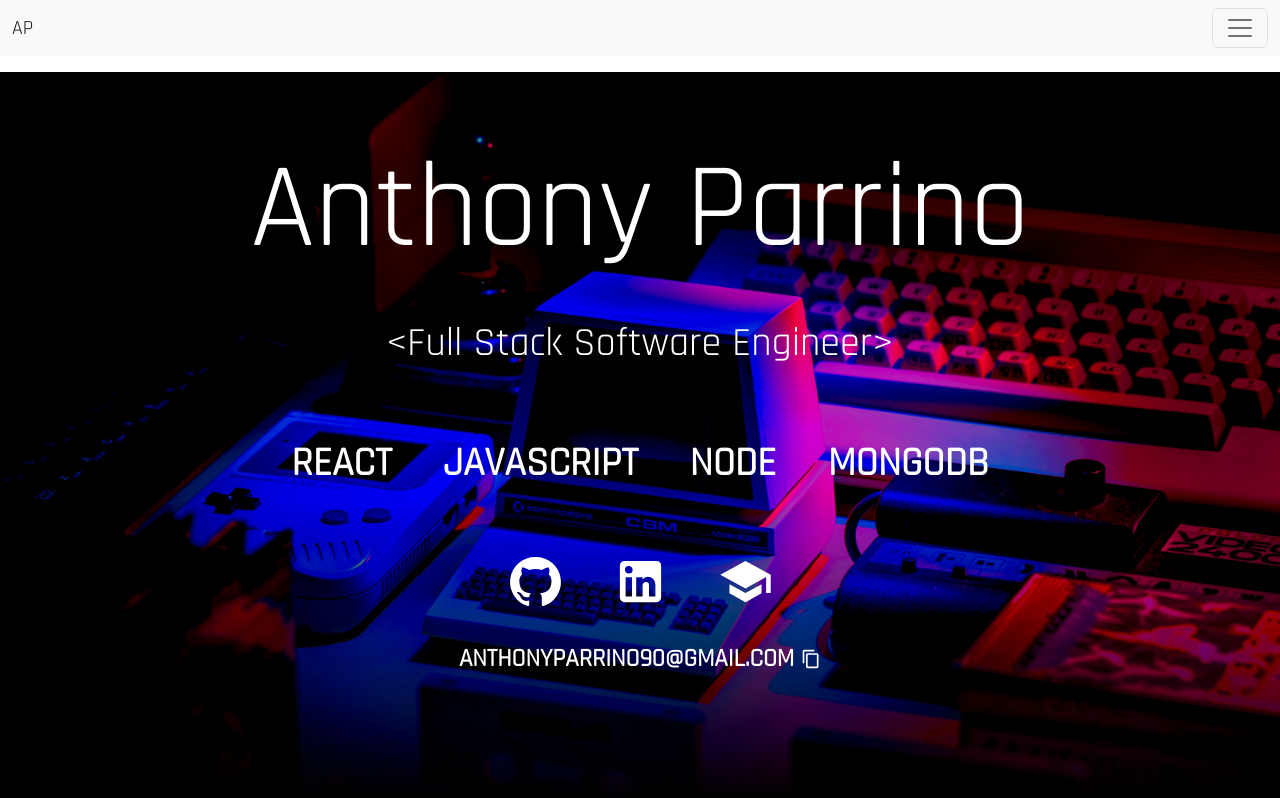
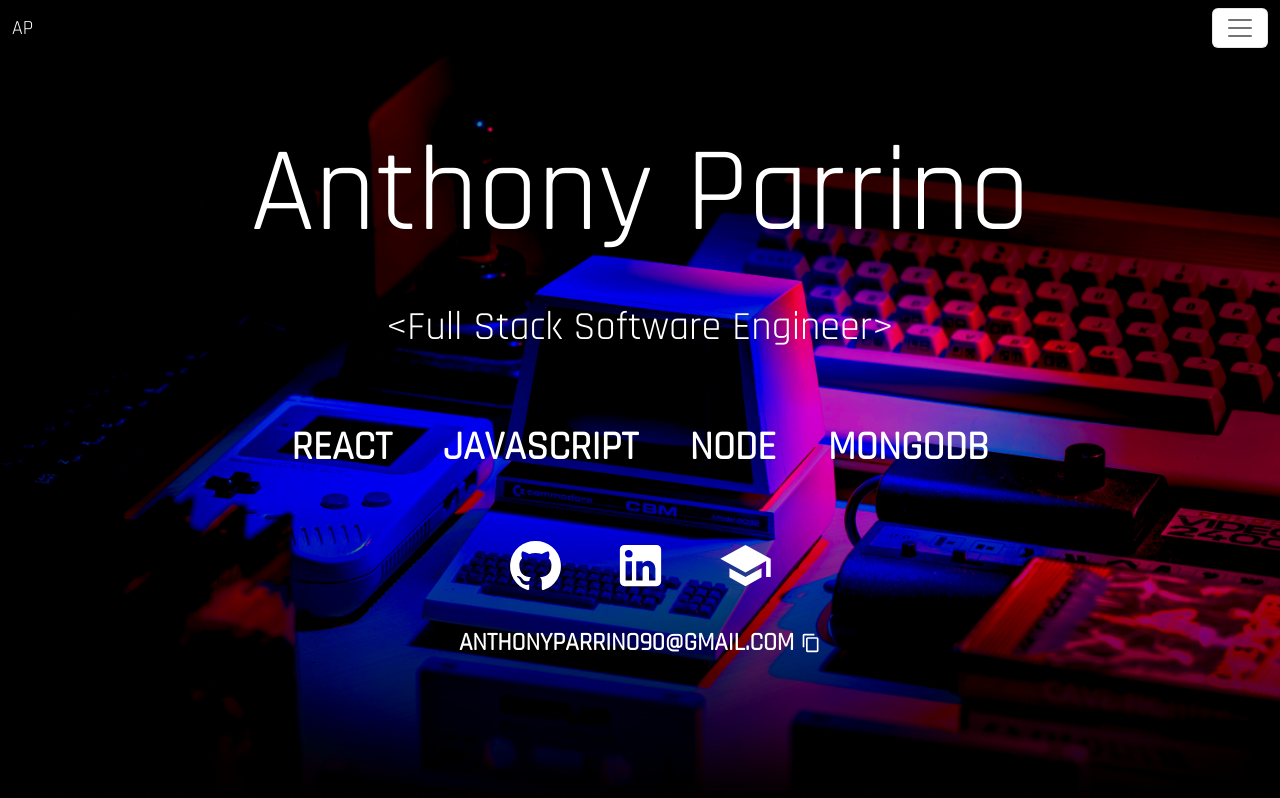
Before and after one commit to AParrino21/anthony-portfolio-client, a React (Create React App) app: page / in a window 1280 px wide. Shown: the top 798 px of the page. Built offline with nearby package versions, Linux system fonts and the light colour scheme.

Commit message:
colored nav bar back and white

```diff
--- a/src/components/NavComp/NavComp.js
+++ b/src/components/NavComp/NavComp.js
@@ -6,14 +6,15 @@ import Nav from 'react-bootstrap/Nav';
 import Navbar from 'react-bootstrap/Navbar';
 import NavDropdown from 'react-bootstrap/NavDropdown';
 import Offcanvas from 'react-bootstrap/Offcanvas';
+import './navComp.css'
 
 const NavComp = () => {
     return (
         <>
             {[false].map((expand) => (
-                <Navbar key={expand} bg="light" expand={expand} className="mb-3">
+                <Navbar id='newBgNav' key={expand} bg="dark" expand={expand} className="">
                     <Container fluid>
-                        <Navbar.Brand href="#">AP</Navbar.Brand>
+                        <Navbar.Brand  id='newBgNav' href="/">AP</Navbar.Brand>
                         <Navbar.Toggle aria-controls={`offcanvasNavbar-expand-${expand}`} />
                         <Navbar.Offcanvas
                             id={`offcanvasNavbar-expand-${expand}`}
--- /dev/null
+++ b/src/components/NavComp/navComp.css
@@ -0,0 +1,13 @@
+#newBgNav {
+    background-color: black !important;
+    color: white !important;
+}
+
+.navbar-toggler {
+    color: white !important;
+    background-color: white !important;
+}
+
+.navbar-toggler-icon {
+    color: white !important;
+}
--- a/src/pages/Home/home.css
+++ b/src/pages/Home/home.css
@@ -238,4 +238,5 @@
     background-color: black;
     color: rgb(85, 156, 255);
     text-align: initial;
+    padding-top: 250px;
 }
```
